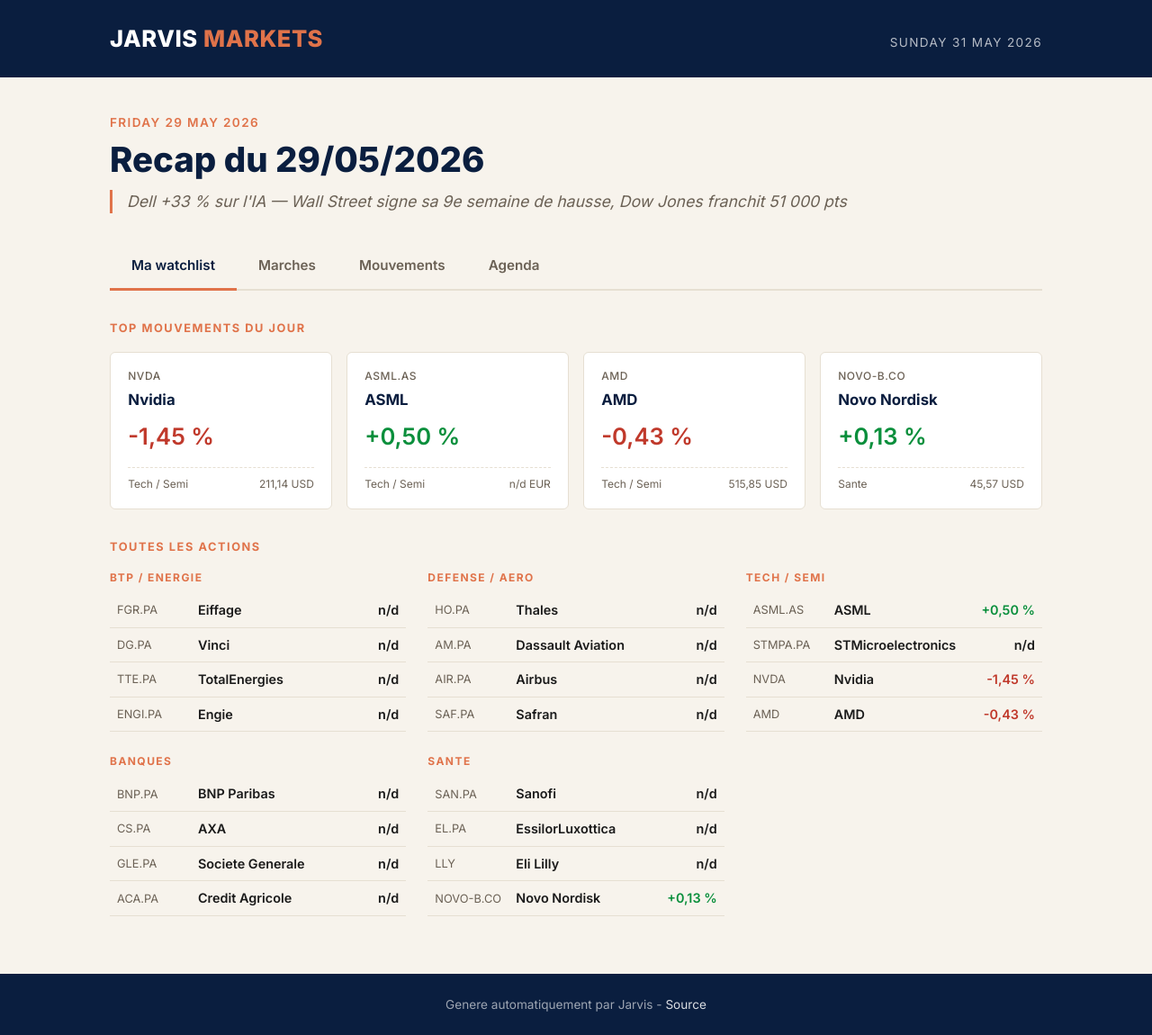
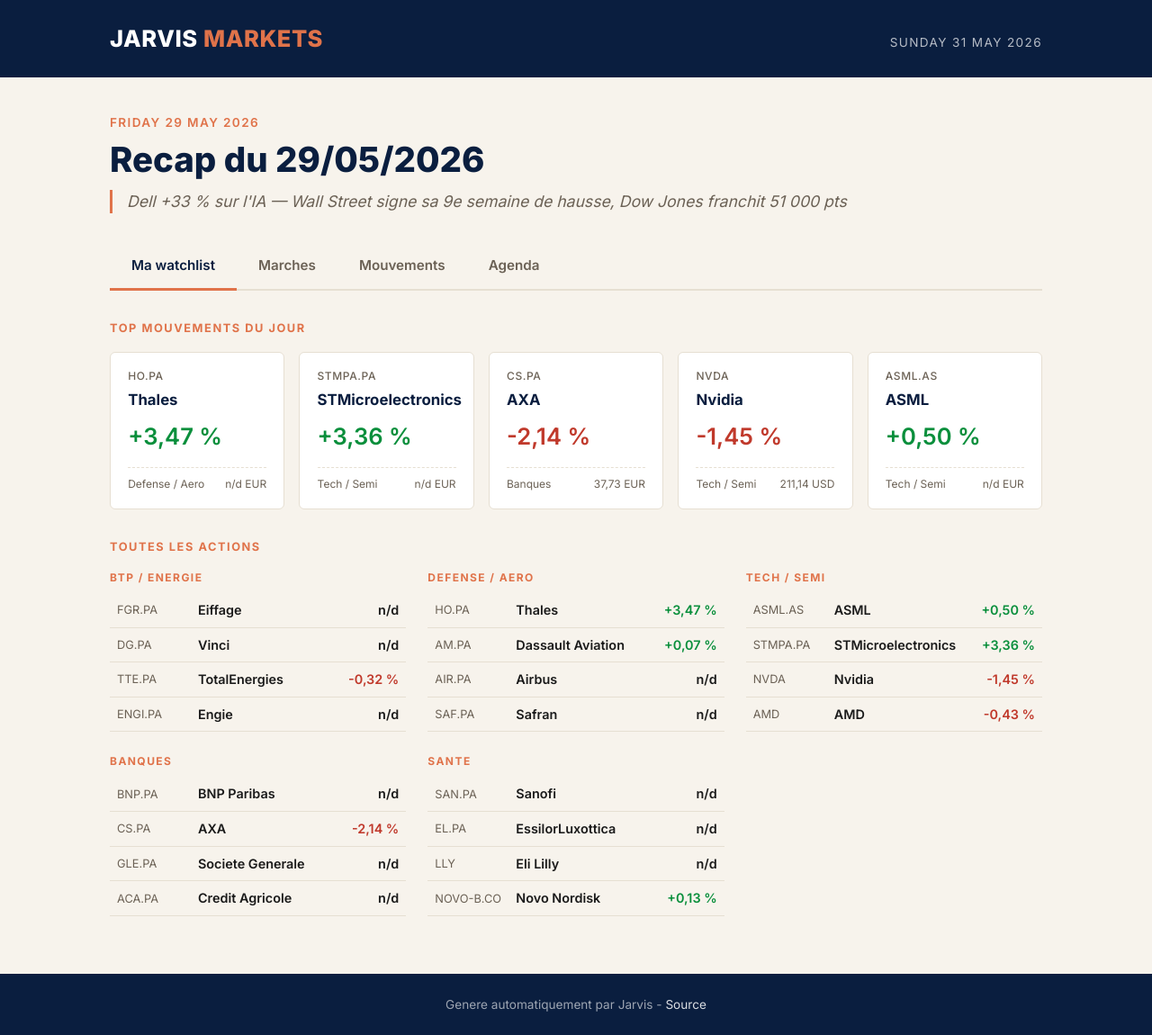
Before and after one commit to tongT43/jarvis-market-daily, a Jekyll site: the page built from _reports/2026-05-29.md, in a window 1280 px wide. Shown: the whole page at 90% size. Built offline with Jekyll 4.4.1, drawn with Linux system fonts in a browser that asks for light colours.

Commit message:
Daily market recap 2026-05-29
Enrichissement watchlist : ajout variations Thales +3,47 %, STMicro +3,36 %, AXA -2,14 %, TotalEnergies -0,32 %, Dassault Aviation +0,07 % ; mise à jour watchlist_top par |change| décroissant ; prix banques françaises ajoutés.

```diff
--- a/_reports/2026-05-29.md
+++ b/_reports/2026-05-29.md
@@ -16,27 +16,28 @@
   - { name: "Dow Jones", value: "51 063", change: "+0,78 %" }
   - { name: "EuroStoxx 50", value: "n/d", change: "n/d" }
 watchlist_top:
+  - { ticker: "HO.PA", name: "Thales", sector: "Defense / Aero", change: "+3,47 %", price: "n/d EUR" }
+  - { ticker: "STMPA.PA", name: "STMicroelectronics", sector: "Tech / Semi", change: "+3,36 %", price: "n/d EUR" }
+  - { ticker: "CS.PA", name: "AXA", sector: "Banques", change: "-2,14 %", price: "37,73 EUR" }
   - { ticker: "NVDA", name: "Nvidia", sector: "Tech / Semi", change: "-1,45 %", price: "211,14 USD" }
   - { ticker: "ASML.AS", name: "ASML", sector: "Tech / Semi", change: "+0,50 %", price: "n/d EUR" }
-  - { ticker: "AMD", name: "AMD", sector: "Tech / Semi", change: "-0,43 %", price: "515,85 USD" }
-  - { ticker: "NOVO-B.CO", name: "Novo Nordisk", sector: "Sante", change: "+0,13 %", price: "45,57 USD" }
 watchlist_all:
   - { ticker: "FGR.PA", name: "Eiffage", sector: "BTP / Energie", change: "n/d" }
   - { ticker: "DG.PA", name: "Vinci", sector: "BTP / Energie", change: "n/d" }
-  - { ticker: "TTE.PA", name: "TotalEnergies", sector: "BTP / Energie", change: "n/d" }
+  - { ticker: "TTE.PA", name: "TotalEnergies", sector: "BTP / Energie", change: "-0,32 %", price: "75,18 EUR" }
   - { ticker: "ENGI.PA", name: "Engie", sector: "BTP / Energie", change: "n/d" }
-  - { ticker: "HO.PA", name: "Thales", sector: "Defense / Aero", change: "n/d" }
-  - { ticker: "AM.PA", name: "Dassault Aviation", sector: "Defense / Aero", change: "n/d" }
+  - { ticker: "HO.PA", name: "Thales", sector: "Defense / Aero", change: "+3,47 %" }
+  - { ticker: "AM.PA", name: "Dassault Aviation", sector: "Defense / Aero", change: "+0,07 %", price: "303,40 EUR" }
   - { ticker: "AIR.PA", name: "Airbus", sector: "Defense / Aero", change: "n/d" }
   - { ticker: "SAF.PA", name: "Safran", sector: "Defense / Aero", change: "n/d" }
   - { ticker: "ASML.AS", name: "ASML", sector: "Tech / Semi", change: "+0,50 %" }
-  - { ticker: "STMPA.PA", name: "STMicroelectronics", sector: "Tech / Semi", change: "n/d" }
+  - { ticker: "STMPA.PA", name: "STMicroelectronics", sector: "Tech / Semi", change: "+3,36 %" }
   - { ticker: "NVDA", name: "Nvidia", sector: "Tech / Semi", change: "-1,45 %" }
   - { ticker: "AMD", name: "AMD", sector: "Tech / Semi", change: "-0,43 %" }
-  - { ticker: "BNP.PA", name: "BNP Paribas", sector: "Banques", change: "n/d" }
-  - { ticker: "CS.PA", name: "AXA", sector: "Banques", change: "n/d" }
-  - { ticker: "GLE.PA", name: "Societe Generale", sector: "Banques", change: "n/d" }
-  - { ticker: "ACA.PA", name: "Credit Agricole", sector: "Banques", change: "n/d" }
+  - { ticker: "BNP.PA", name: "BNP Paribas", sector: "Banques", change: "n/d", price: "90,84 EUR" }
+  - { ticker: "CS.PA", name: "AXA", sector: "Banques", change: "-2,14 %", price: "37,73 EUR" }
+  - { ticker: "GLE.PA", name: "Societe Generale", sector: "Banques", change: "n/d", price: "68,64 EUR" }
+  - { ticker: "ACA.PA", name: "Credit Agricole", sector: "Banques", change: "n/d", price: "18,03 EUR" }
   - { ticker: "SAN.PA", name: "Sanofi", sector: "Sante", change: "n/d" }
   - { ticker: "EL.PA", name: "EssilorLuxottica", sector: "Sante", change: "n/d" }
   - { ticker: "LLY", name: "Eli Lilly", sector: "Sante", change: "n/d", price: "1 095,51 USD" }
```
